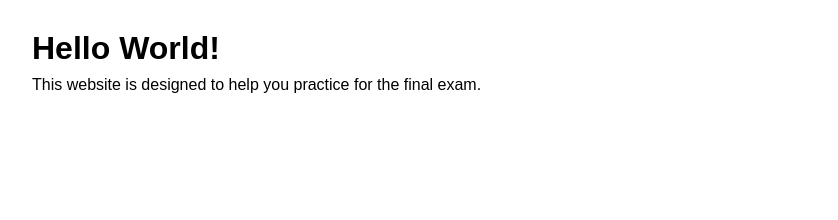
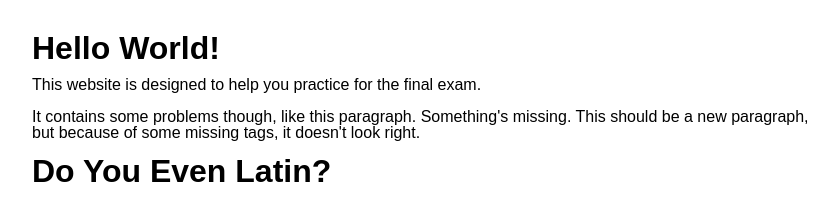
Before and after one commit to kristy9/final-exam-html-css-practice-2, a plain HTML site: page index.html in a window 1280 px wide. Shown: the whole page, without its empty margins (208-1046 px from the left). Drawn offline with Linux system fonts and the light colour scheme.

Commit message:
Update README.md

```diff
--- a/index.html
+++ b/index.html
@@ -9,5 +9,8 @@
 <body>
   <h1>Hello World!</h1>
   <p>This website is designed to help you practice for the final exam.</p>
+  It contains some problems though, like this paragraph. Something's missing.
+  This should be a new paragraph, but because of some missing tags, it doesn't look right.
+  <h1>Do You Even Latin?</h1>
 </body>
 </html>
```
Also changed, not shown: 1 other file.
